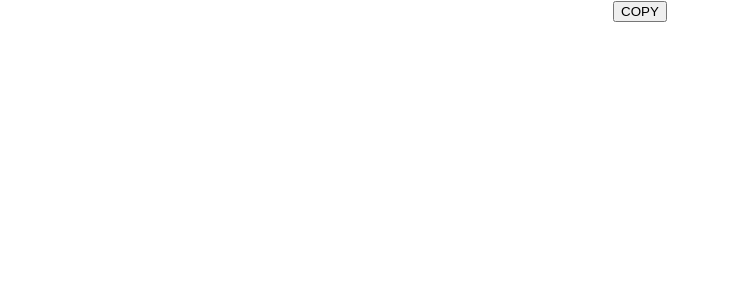
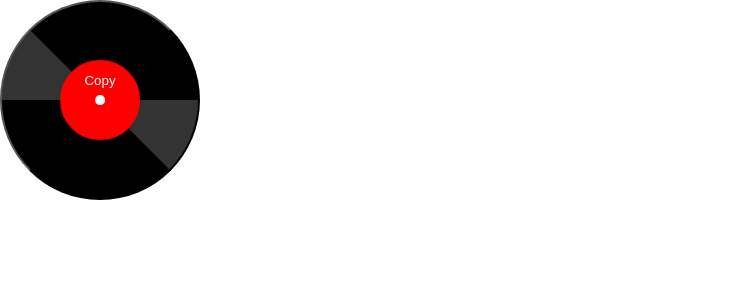
Before and after one commit to ekaterinaMelnik/discogs-extention, a React (Create React App) app: page / in a window 1280 px wide. Shown: the top 300 px of the page, without its empty margins (0-730 px from the left). Built offline with nearby package versions, Linux system fonts and the light colour scheme.

Commit message:
Added vinyl

```diff
--- a/src/App.js
+++ b/src/App.js
@@ -1,10 +1,11 @@
 /* global chrome */
 import React, { useCallback, useEffect } from 'react';
+import './App.css';
+import { Vinyl } from './components/Vinyl';
 import useRelease from "./release/useRelease";
 import copyToClipboard from "./utils/copyToClipboard";
+import normalizeReleaseToCSV from "./utils/normalizeReleaseToCSV";
 import parseIdFromUrl from "./utils/parseIdFromUrl";
-import normalizeReleaseToCSV from "./utils/normalizeReleaseToCSV";
-import './App.css';
 
 function App() {
   const [release, { request }] = useRelease();
@@ -25,9 +26,7 @@ function App() {
 
   return (
     <div className="app">
-      <button className="vinyl" onClick={handleClick}>
-        COPY
-      </button>
+      <Vinyl onClick={handleClick} />
     </div>
   );
 }
--- /dev/null
+++ b/src/components/Vinyl.js
@@ -0,0 +1,30 @@
+import { useEffect, useRef } from "react";
+import { Animate } from '../utils/Animate';
+import LOADING_STATE from '../constants/loadingState';
+
+export function Vinyl({ loading, onClick }) {
+    const animation = useRef();
+
+    useEffect(() => {
+        animation.current = new Animate('#btn');
+    }, []);
+
+    useEffect(() => {
+        switch (loading) {
+            case LOADING_STATE.LOADING:
+                animation.current.start();
+                break;
+            case LOADING_STATE.LOADED:
+                animation.current.next();
+                break;
+            default:
+                break;
+        }
+    }, [loading]);
+
+    return (
+        <button id="btn" class="vinyl" onClick={onClick}>
+            <div class="vinyl-text">Copy</div>
+        </button>
+    )
+}
--- a/src/index.css
+++ b/src/index.css
@@ -11,3 +11,76 @@ code {
   font-family: source-code-pro, Menlo, Monaco, Consolas, 'Courier New',
     monospace;
 }
+
+.vinyl {
+  width: 200px;
+  height: 200px;
+  position: relative;
+  overflow: hidden;
+  border-radius: 50%;
+  background: #000;
+  color: #fff;
+  display: flex;
+  justify-content: center;
+  align-items: center;
+  cursor: pointer;
+}
+
+.vinyl::before {
+  content: "";
+  display: block;
+  width: 200px;
+  height: 200px;
+  background: #fff;
+  clip-path: polygon(0% 0%, 0% 50%, 50% 50%, 100% 100%, 100% 50%, 50% 50%);
+  opacity: 0.2;
+  position: absolute;
+}
+
+.vinyl::after {
+  content: "";
+  display: block;
+  width: 5%;
+  height: 5%;
+  background: #fff;
+  position: absolute;
+  left: 50%;
+  top: 50%;
+  transform: translate(-50%, -50%);
+  border-radius: 50%;
+  border: 35px solid red;
+}
+
+.vinyl-text {
+  z-index: 1;
+  position: absolute;
+  margin-top: -40px;
+}
+
+.vinyl-rotate-start {
+  animation: ease-in 1s rotate;
+}
+
+.vinyl-rotate-continue {
+  animation: linear 0.5s rotate infinite;
+}
+
+.vinyl-rotate-end {
+  animation: ease-out 2s rotate-end;
+}
+
+@keyframes rotate {
+  0% {
+    transform: rotate(0);
+  }
+
+  100% {
+    transform: rotate(360deg);
+  }
+}
+
+@keyframes rotate-end {
+  100% {
+    transform: rotate(360deg);
+  }
+}
--- /dev/null
+++ b/src/utils/Animate.js
@@ -0,0 +1,70 @@
+export class Animate {
+    constructor(selector) {
+      this.timer = null;
+      this.interval = null;
+      this.selector = selector;
+      this.nextFrame = undefined;
+      this.activeAnimation = -1;
+
+      this.keyframes = [{
+          name: 'vinyl-rotate-start',
+          duration: 1000
+        },
+        {
+          name: 'vinyl-rotate-continue',
+          interval: 500
+        },
+        {
+          name: 'vinyl-rotate-end',
+          duration: 2000
+        },
+      ];
+    }
+
+    get element() {
+      return document.querySelector(this.selector);
+    }
+
+    next() {
+      const currentKeyframe = this.keyframes[this.activeAnimation];
+      const nextKeyframe = this.keyframes[this.activeAnimation + 1];
+
+      requestAnimationFrame(() => {
+        if (nextKeyframe) {
+          const {
+            name,
+            duration,
+            interval
+          } = nextKeyframe;
+          if (duration) {
+            this.timer = setTimeout(() => this.next(), duration);
+          }
+          this.element.classList.add(name);
+          this.activeAnimation = this.activeAnimation + 1;
+        } else {
+          this.timer = setTimeout(() => this.stop(), currentKeyframe.duration);
+        }
+      });
+
+      return nextKeyframe;
+    }
+
+    stop() {
+      this.element.classList.remove(
+        ...this.keyframes.map(
+          ({
+            name
+          }) => name)
+      );
+      clearTimeout(this.timer);
+      this.activeAnimation = -1;
+      this.timer = null;
+    }
+
+    start() {
+      if (this.timer) {
+        this.stop();
+      }
+      this.next();
+    }
+  }
```
Also changed, not shown: 1 other file (tests, documents, lock files or other folders).
